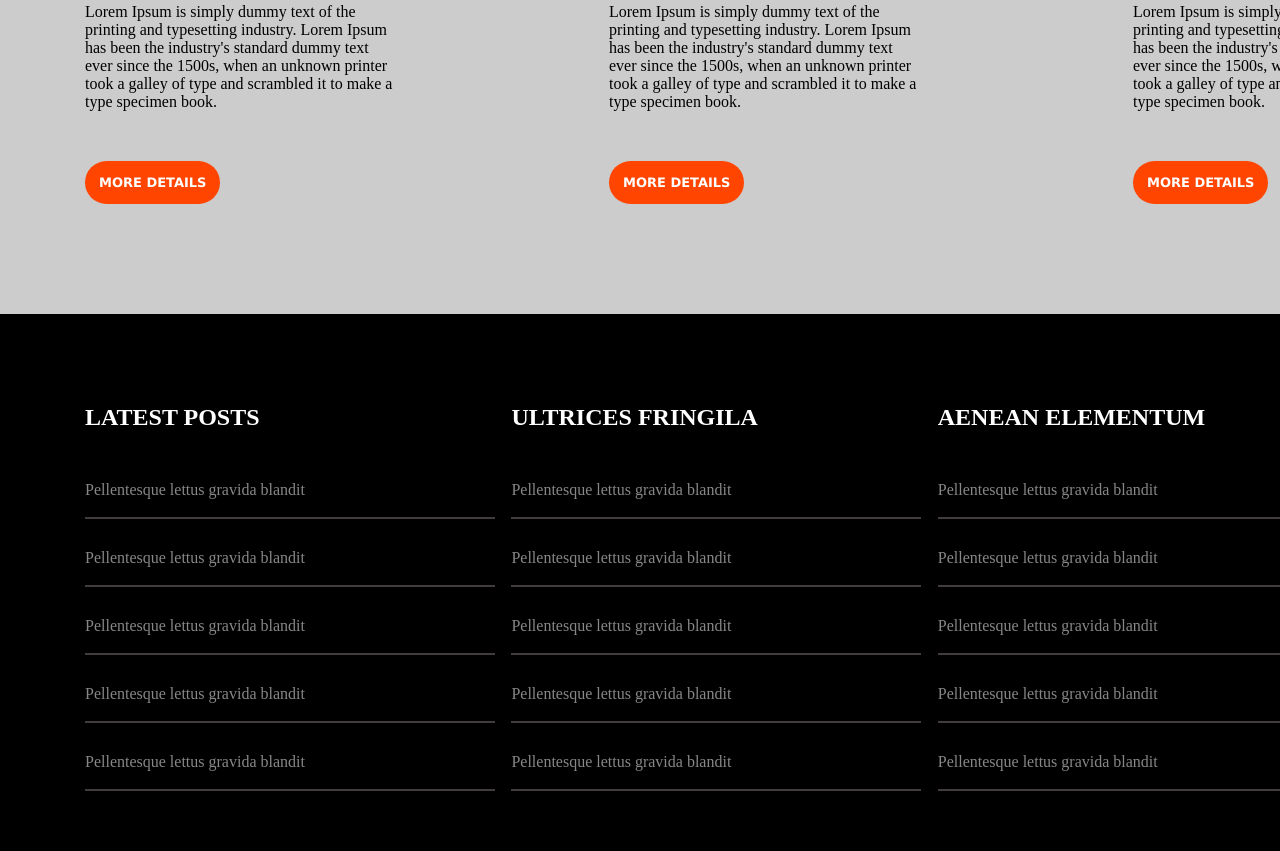
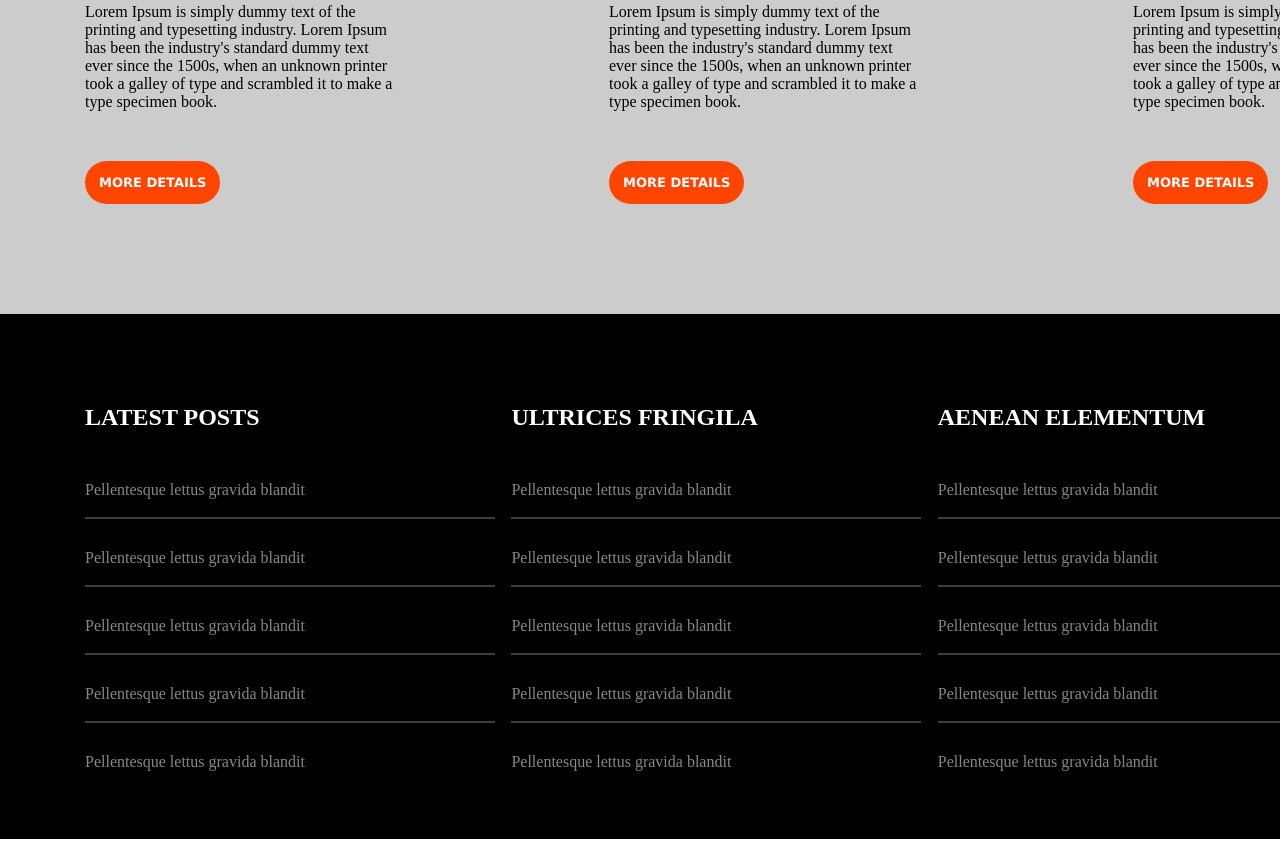
Before and after one commit to rborgesr/rborgesr.github.io, a plain HTML site: page projeto04/index.html in a window 1280 px wide. Shown: the part 2293-3144 px from the top of the page. Drawn offline with Linux system fonts and the light colour scheme.

Commit message:
loremipsum

```diff
--- a/projeto04/index.html
+++ b/projeto04/index.html
@@ -188,9 +188,7 @@
             <a href="">Pellentesque lettus gravida blandit</a>
             <br>
             <br>
-            <div id="linha-horizontal2">
 
-            </div>
         </div>
 
         <div id="coluna2">
@@ -228,9 +226,7 @@
             <a href="">Pellentesque lettus gravida blandit</a>
             <br>
             <br>
-            <div id="linha-horizontal2">
 
-            </div>
         </div>
 
         <div id="coluna3">
@@ -266,9 +262,7 @@
             <a href="">Pellentesque lettus gravida blandit</a>
             <br>
             <br>
-            <div id="linha-horizontal2">
 
-            </div>
         </div>
     </footer>
 
--- a/projeto04/style.css
+++ b/projeto04/style.css
@@ -223,7 +223,7 @@ html, body{
 
 footer{
     background-color: black;
-    padding-bottom: 30px;
+    padding-bottom: 50px;
 
 }
 
@@ -234,6 +234,11 @@ footer h2{
 
 footer p{
     color: #ccc;
+}
+
+footer a{
+    text-decoration: none;
+    color: #888787;
 }
 
 #coluna1{
@@ -254,8 +259,3 @@ footer p{
     width: 33%;
     padding-left: 85px;
 }
-
-footer a{
-    text-decoration: none;
-    color: #888787;
-}
```
